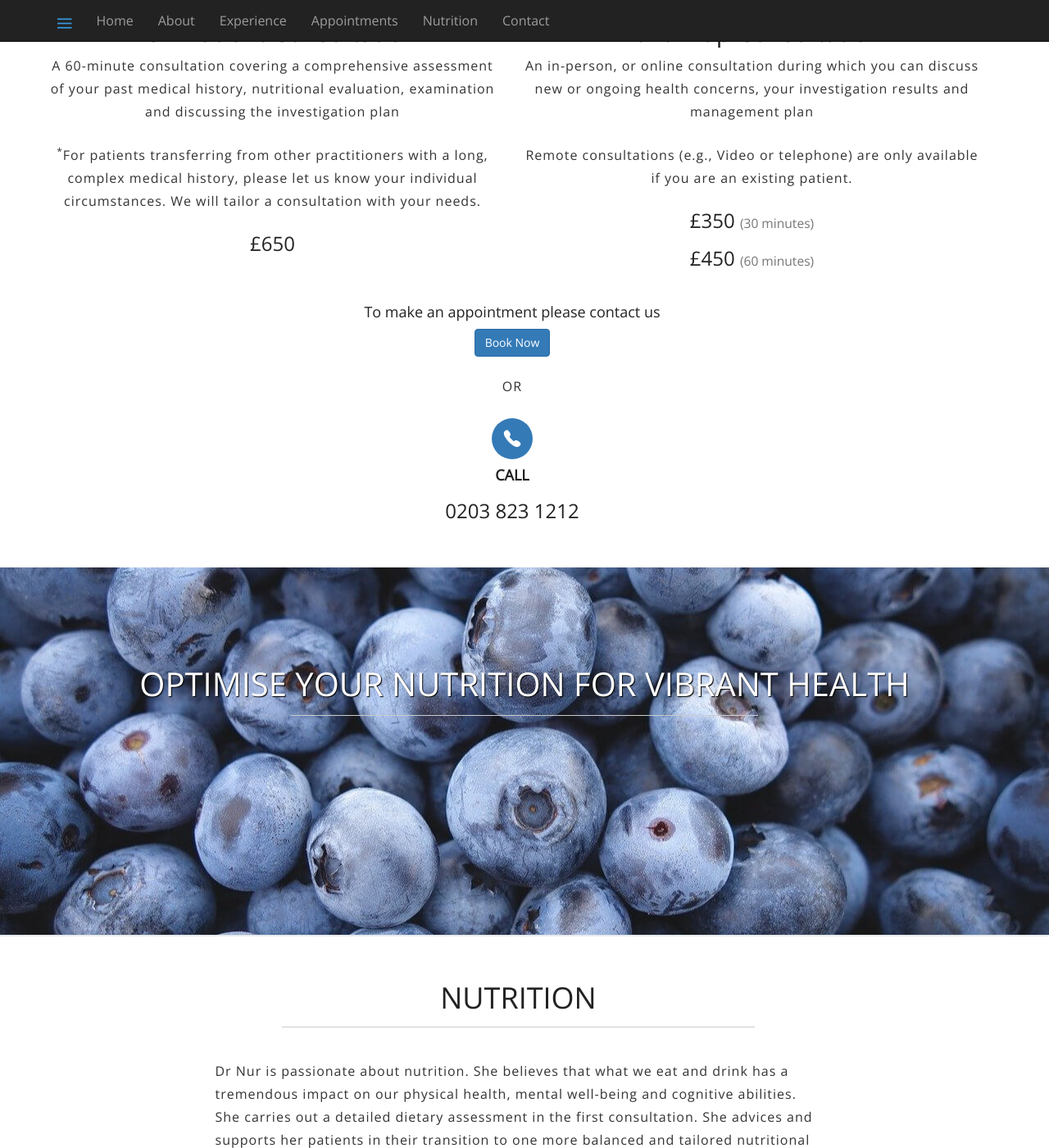
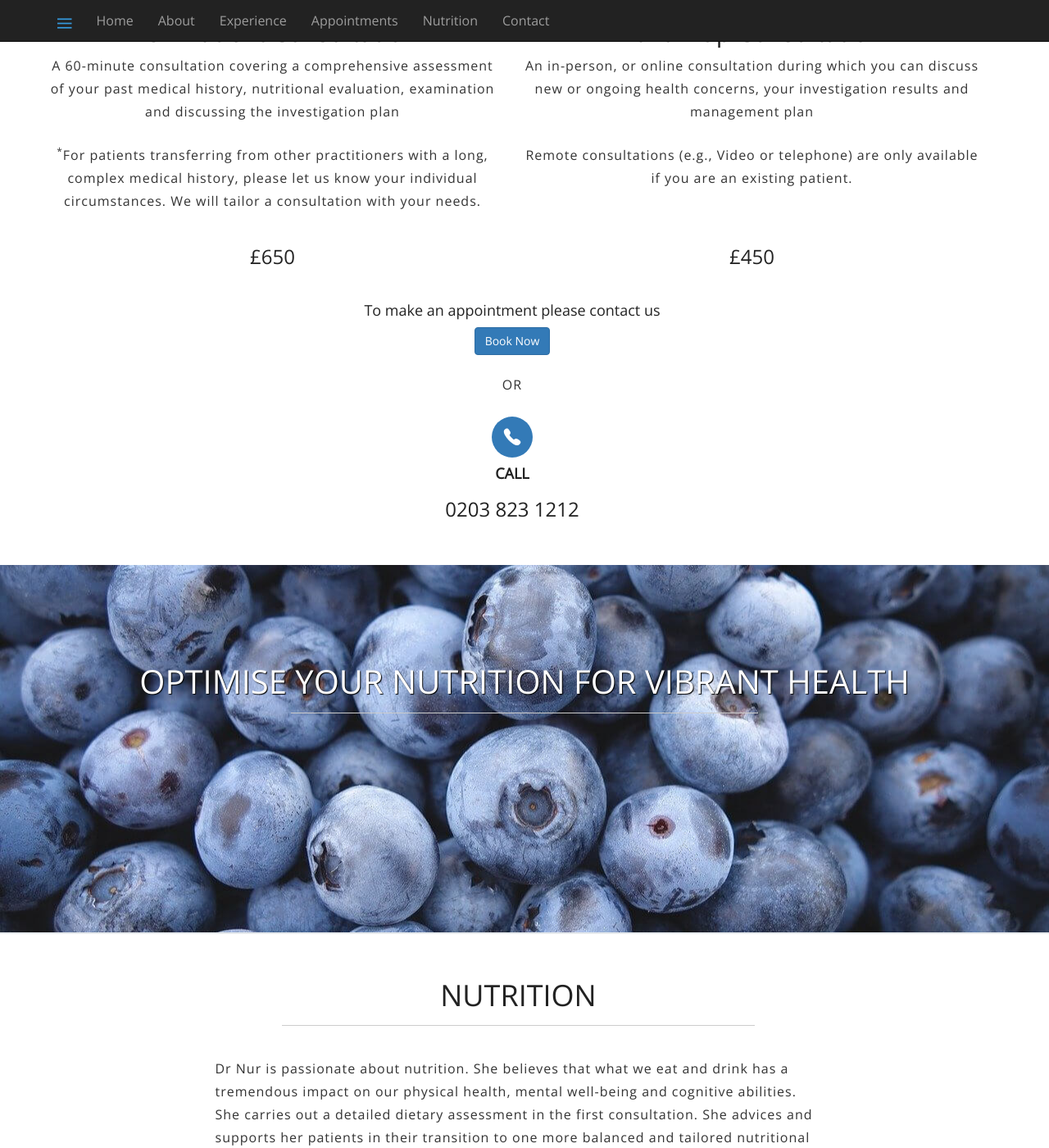
Before and after one commit to huseyinozyilmaz/drnurdan.com, a Jekyll site: the page built from index.html, in a window 1280 px wide and 1400 px high, scrolled down 2075 px. Shown: the whole window at 82% size. Built offline with Jekyll 4.4.1, drawn with Linux system fonts in a browser that asks for light colours.

Commit message:
Removed 30 mins session

```diff
--- a/_includes/appointments.html
+++ b/_includes/appointments.html
@@ -2,15 +2,14 @@
   <div class="col-lg-6">
     <h2>New Patient Consultation</h2>
     <p>A 60-minute consultation covering a comprehensive assessment of your past medical history, nutritional evaluation, examination and discussing the investigation plan</p>
-    <p><sup>*</sup>For patients transferring from other practitioners with a long, complex medical history, please let us know your individual circumstances. We will tailor a consultation with your needs.</p>
+    <p class="min-h-100"><sup>*</sup>For patients transferring from other practitioners with a long, complex medical history, please let us know your individual circumstances. We will tailor a consultation with your needs.</p>
     <h3>£650</h3>
   </div>
   <div class="col-lg-6">
     <h2>Follow up Consultation</h2>
     <p>An in-person, or online consultation during which you can discuss new or ongoing health concerns, your investigation results and management plan</p>
-    <p>Remote consultations (e.g., Video or telephone) are only available if you are an existing patient.</p>
-    <h3>£350 <small>(30 minutes)</small></h3>
-    <h3>£450 <small>(60 minutes)</small></h3>
+    <p class="min-h-100">Remote consultations (e.g., Video or telephone) are only available if you are an existing patient.</p>
+    <h3>£450</h3>
   </div>
 </div>
 <br>
--- a/assets/css/main.css
+++ b/assets/css/main.css
@@ -499,6 +499,9 @@ a:after {
     color: white;
 }
 
+.min-h-100 {
+    min-height: 100px;
+}
 
 /* ==========================================================================
    Divider 6 Section
```
